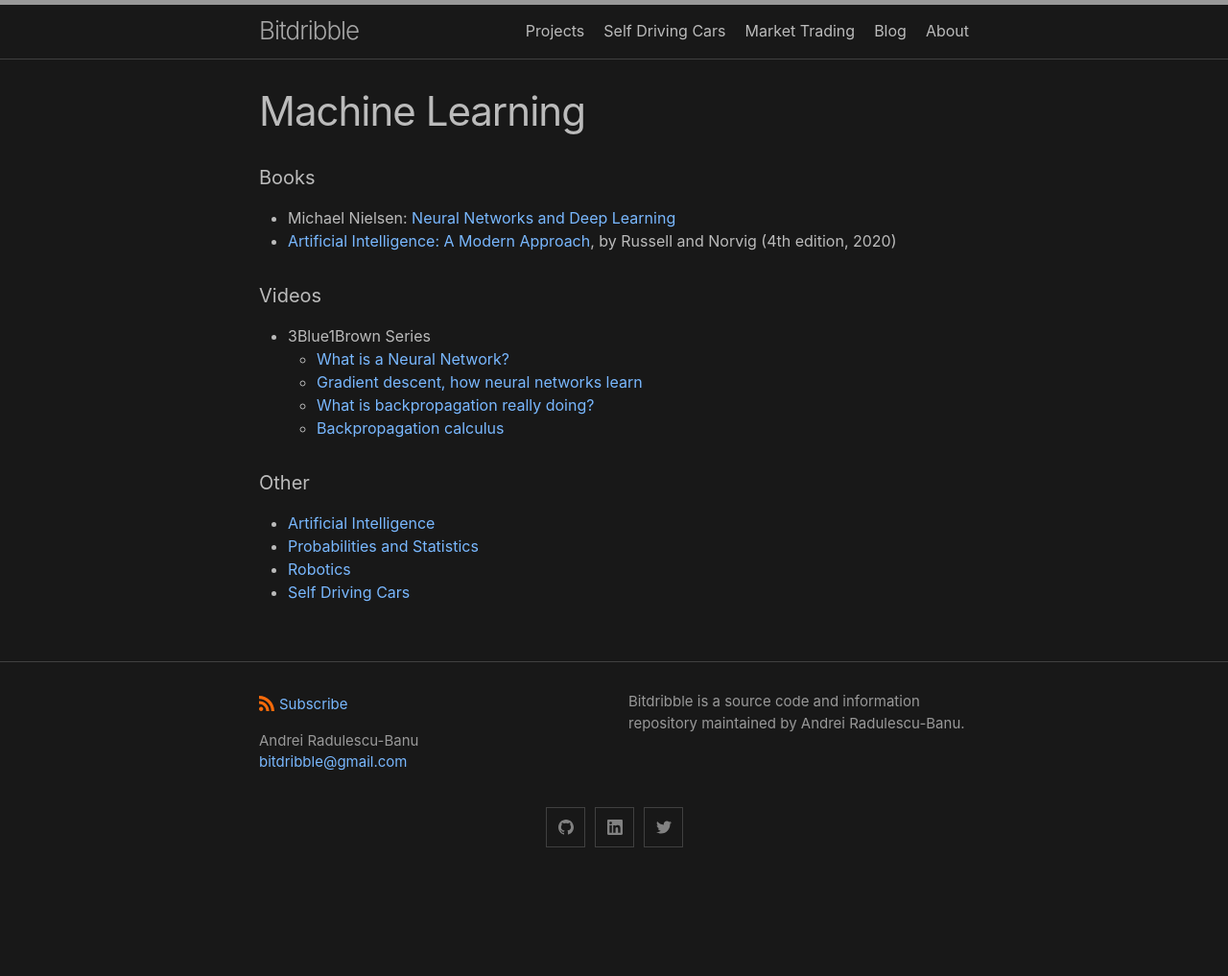
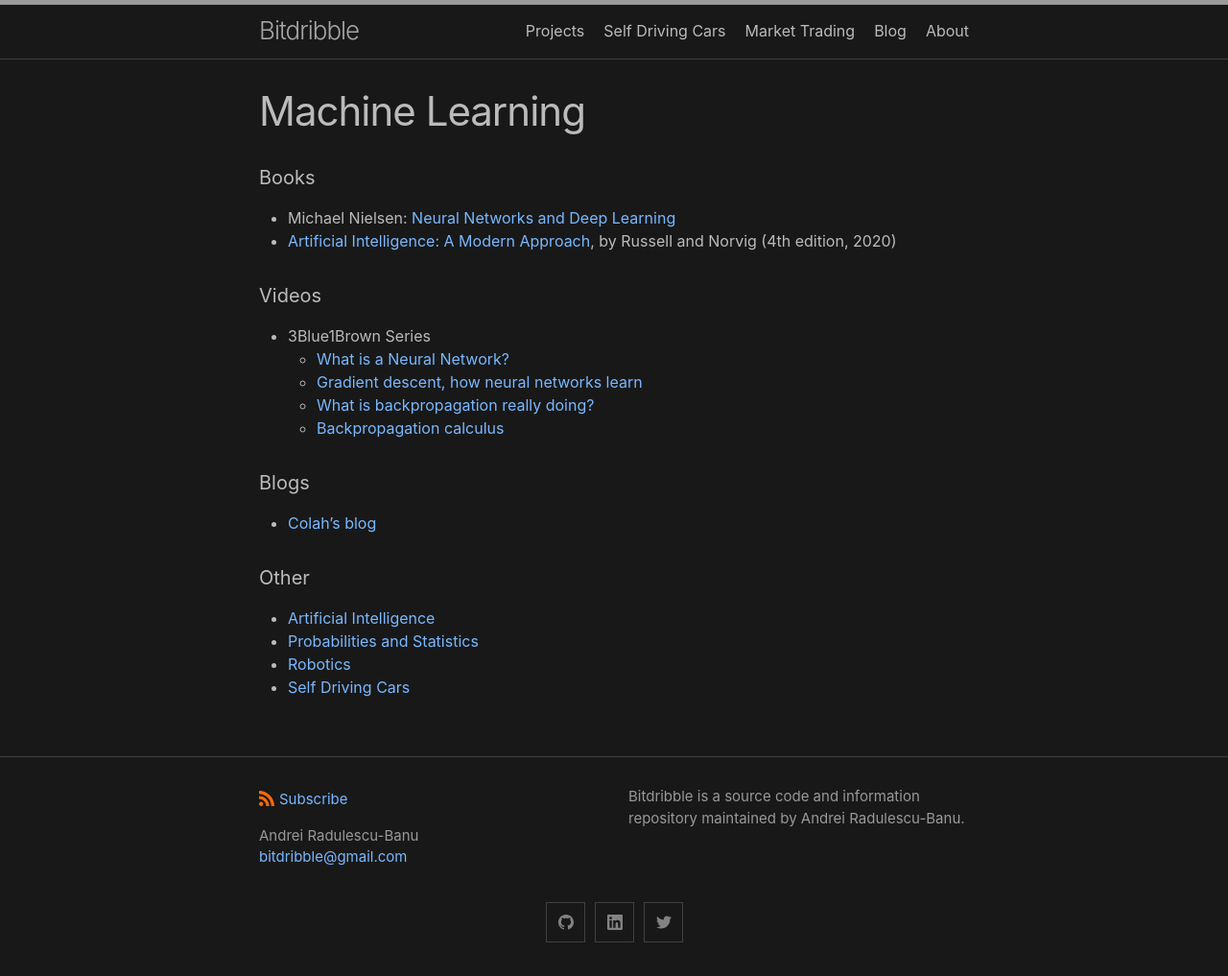
Before and after one commit to analytiq-hub/sigagent.github.io, a Jekyll site: the page built from machine_learning.md, in a window 1280 px wide. Shown: the whole page at 96% size. Built offline with Jekyll 4.4.1, drawn with Linux system fonts in a browser that asks for light colours; before the commit the page ends 918 px from its top, so only the background shows below that.

Commit message:
*** empty log message ***

```diff
--- a/machine_learning.md
+++ b/machine_learning.md
@@ -13,6 +13,9 @@ title: Machine Learning
   * [What is backpropagation really doing?](https://www.youtube.com/watch?v=Ilg3gGewQ5U)
   * [Backpropagation calculus](https://www.youtube.com/watch?v=tIeHLnjs5U8)
 
+#### Blogs
+* [Colah's blog](http://colah.github.io/)
+
 #### Other
 * [Artificial Intelligence](artificial_intelligence.md)
 * [Probabilities and Statistics](probabilities_and_statistics.md)
```
